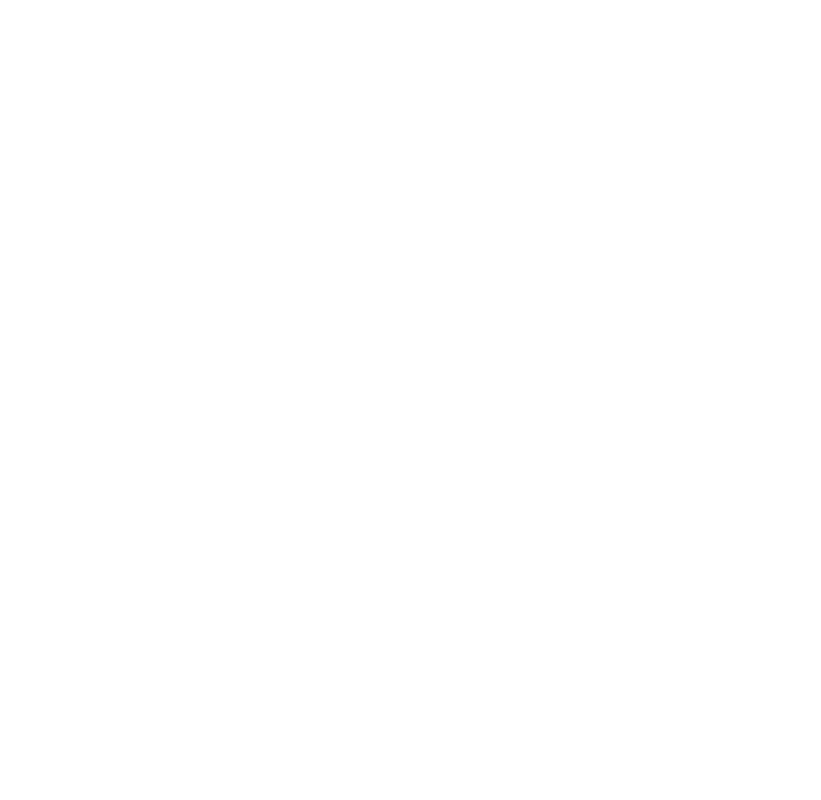
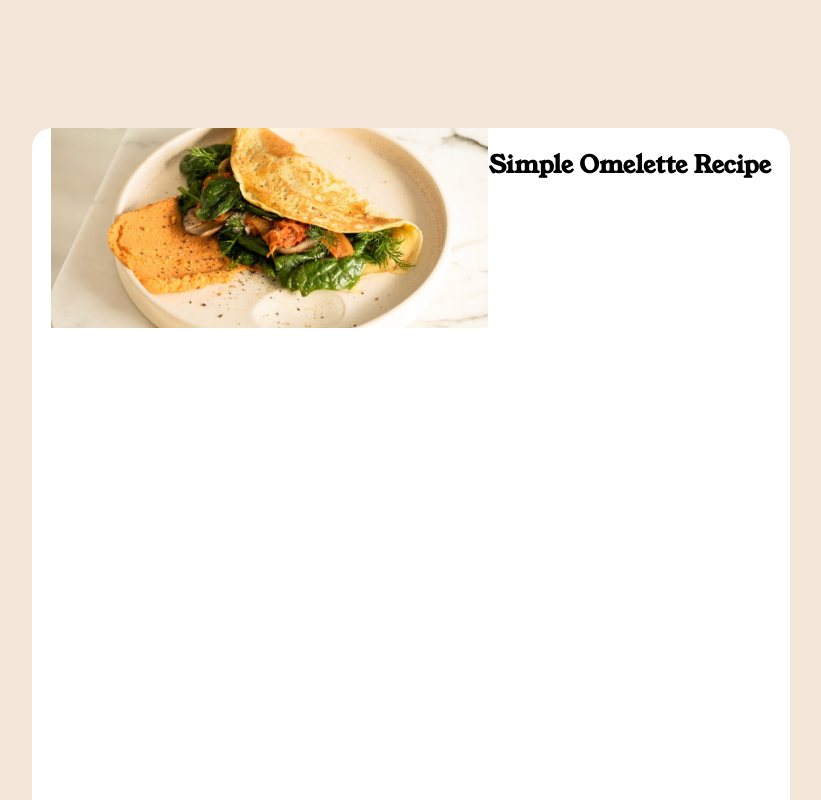
Before and after one commit to DenisScar/frontendMentor, a plain HTML site: page recipePage/index.html in a window 1280 px wide. Shown: the top 800 px of the page, without its empty margins (229-1050 px from the left). Drawn offline with Linux system fonts and the light colour scheme.

Commit message:
create main

```diff
--- a/recipePage/index.html
+++ b/recipePage/index.html
@@ -3,9 +3,25 @@
 <head>
     <meta charset="UTF-8">
     <meta name="viewport" content="width=device-width, initial-scale=1.0">
-    <title>Document</title>
+
+    <link rel="preconnect" href="https://fonts.googleapis.com">
+    <link rel="preconnect" href="https://fonts.gstatic.com" crossorigin>
+    <link href="https://fonts.googleapis.com/css2?family=Young+Serif&display=swap" rel="stylesheet">
+
+    <link rel="preconnect" href="https://fonts.googleapis.com">
+    <link rel="preconnect" href="https://fonts.gstatic.com" crossorigin>
+    <link href="https://fonts.googleapis.com/css2?family=Outfit:wght@100..900&family=Young+Serif&display=swap" rel="stylesheet">
+
+    <link rel="stylesheet" href="./styles.css">
+
+    <title>Recipe Page</title>
 </head>
 <body>
-
+    <main>
+        <img src="./assets/images/image-omelette.jpeg" alt="">
+        <div>
+            <h2>Simple Omelette Recipe</h2>
+        </div>
+    </main>
 </body>
 </html>
--- /dev/null
+++ b/recipePage/styles.css
@@ -0,0 +1,41 @@
+:root {
+    --nutmeg: hsl(14, 45%, 36%);
+    --dark-raspberry: hsl(332, 51%, 32%);
+
+    --white: hsl(0, 0%, 100%);
+    --rose-white: hsl(330, 100%, 98%);
+    --eggshell: hsl(30, 54%, 90%);
+    --light-grey: hsl(30, 18%, 87%);
+    --wenge-brown: hsl(30, 10%, 34%);
+    --dark-charcoal: hsl(24, 5%, 18%);
+}
+
+
+body {
+    background-color: var(--eggshell);
+
+    font-family: "Young Serif", serif;
+    font-weight: 400;
+    font-style: normal;
+
+    font-size: 16px;
+
+    display: flex;
+    justify-content: center;
+    align-items: center;
+}
+
+main {
+    background-color: var(--white);
+    height: 100vh;
+    width: 60%;
+    margin: 120px 0;
+    border-radius: 20px;
+    display: flex;
+    justify-content: center;
+}
+
+main img {
+    max-width: 500px;
+    max-height: 200px;
+}
```
